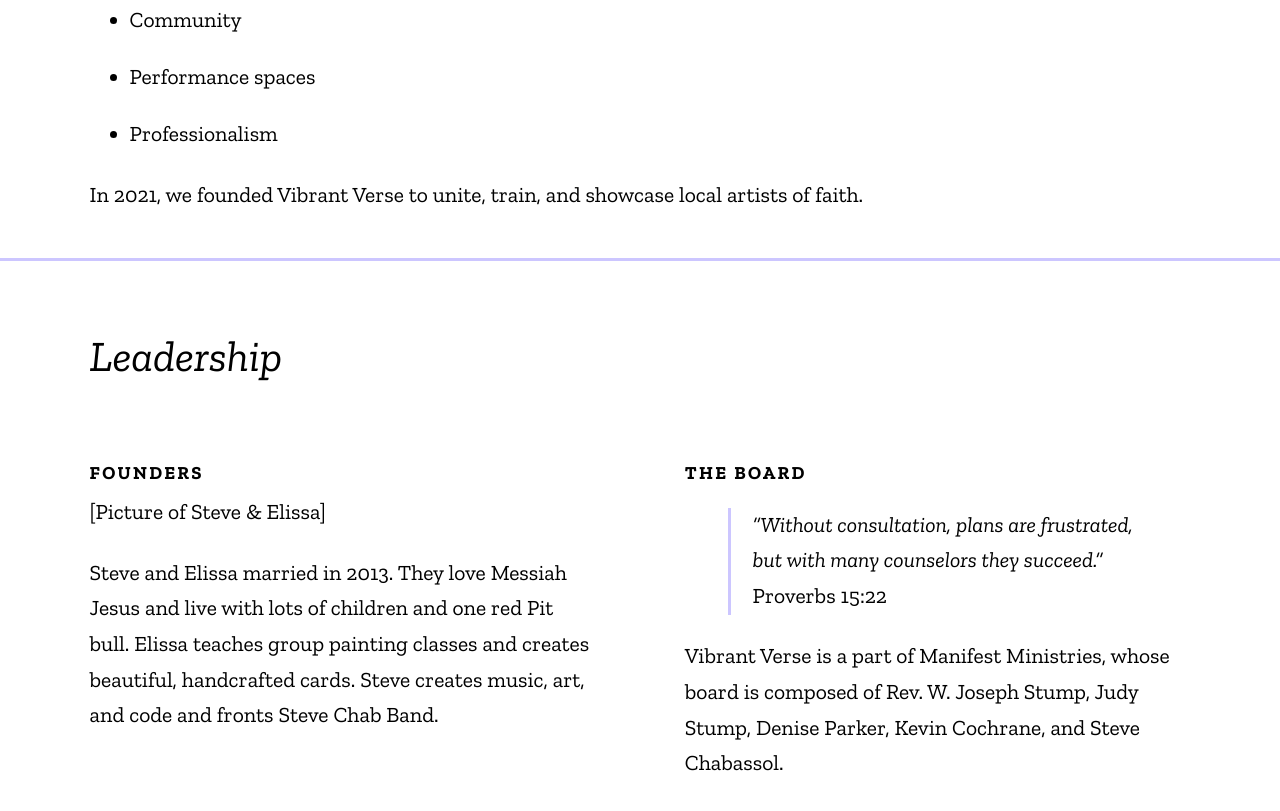
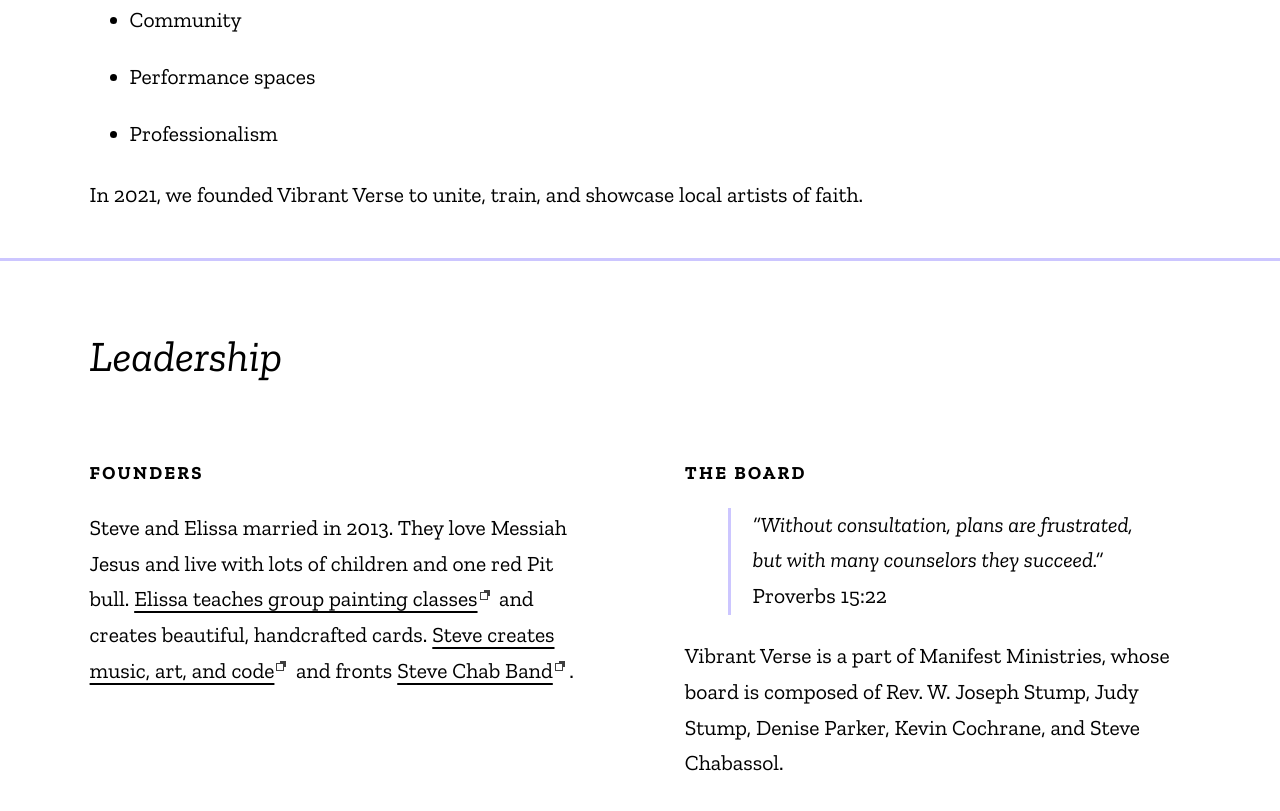
Before and after one commit to SteveChab/vibrantverse, a plain HTML site: page index.html in a window 1280 px wide. Shown: the part 3917-4728 px from the top of the page. Drawn offline with nearby package versions, Linux system fonts and the light colour scheme.

Commit message:
add favicon & Stelissa's links

```diff
--- a/index.html
+++ b/index.html
@@ -9,11 +9,11 @@
   <meta name="description" content="Vibrant Verse unites, showcases, and encourages music artists and visual artists of faith who live in Pittsburgh, PA.">
   <meta name="author" content="Steve Chab">
 
-  <!-- <meta name="msapplication-TileImage" content="../tile.png">
-  <meta name="msapplication-TileColor" content="#ffffff">
-  <meta name="theme-color" content="#ffffff">
-  <link rel="icon" href="../favicon.svg">
-  <link rel="apple-touch-icon" href="../icon.png"> -->
+  <meta name="msapplication-TileImage" content="favicon.png">
+  <meta name="msapplication-TileColor" content="#6655ff">
+  <meta name="theme-color" content="#6655ff">
+  <link rel="icon" href="favicon.png">
+  <link rel="apple-touch-icon" href="favicon.png">
 
 <link rel="preconnect" href="https://fonts.googleapis.com">
 <link rel="preconnect" href="https://fonts.gstatic.com" crossorigin>
@@ -359,8 +359,8 @@
       </div>
       <div class="grid-box grid-box--span-3">
         <h4 class="heading--eyebrow">Founders</h4>
-        [Picture of Steve & Elissa]
-        <p>Steve and Elissa married in 2013. They love Messiah Jesus and live with lots of children and one red Pit bull. Elissa teaches group painting classes and creates beautiful, handcrafted cards. Steve creates music, art, and code and fronts Steve Chab Band.</p>
+        <!-- [Picture of Steve & Elissa] -->
+        <p>Steve and Elissa married in 2013. They love Messiah Jesus and live with lots of children and one red Pit bull. <a href="http://elissachab.com/" target="_blank" class="link--external">Elissa teaches group painting classes<span class="sr-only"> (opens in new window)</span></a> and creates beautiful, handcrafted cards. <a href="http://stevechab.com/" target="_blank" class="link--external">Steve creates music, art, and code<span class="sr-only"> (opens in new window)</span></a> and fronts <a href="http://stevechab.com/band" target="_blank" class="link--external">Steve Chab Band<span class="sr-only"> (opens in new window)</span></a>.</p>
       </div>
       <div class="grid-box grid-box--span-3">
         <h4 class="heading--eyebrow">The Board</h3>
```
Also changed, not shown: favicon.png (added).
